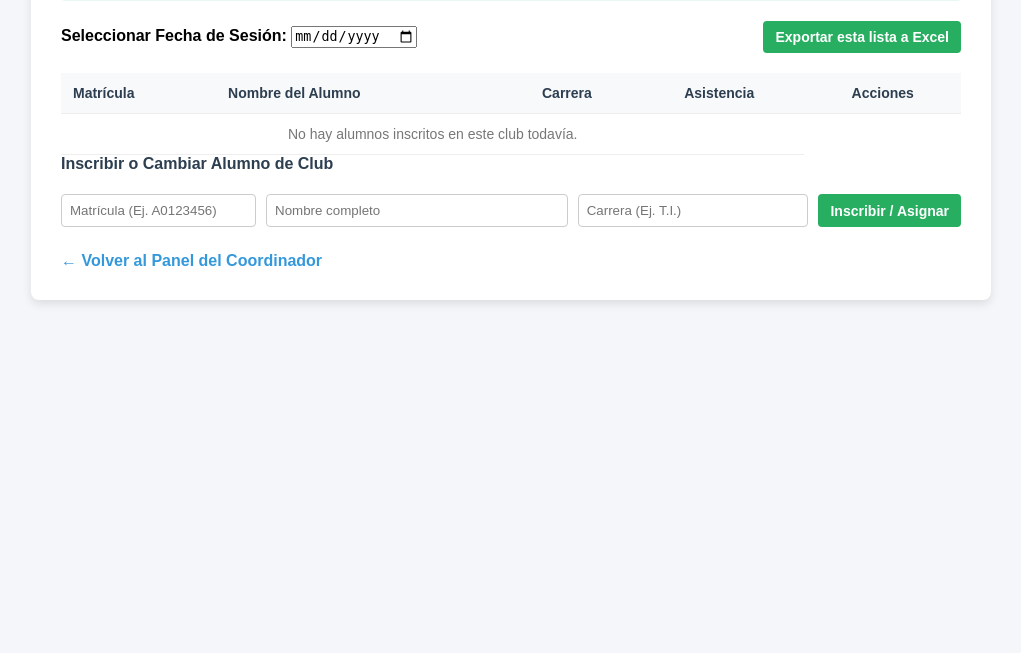
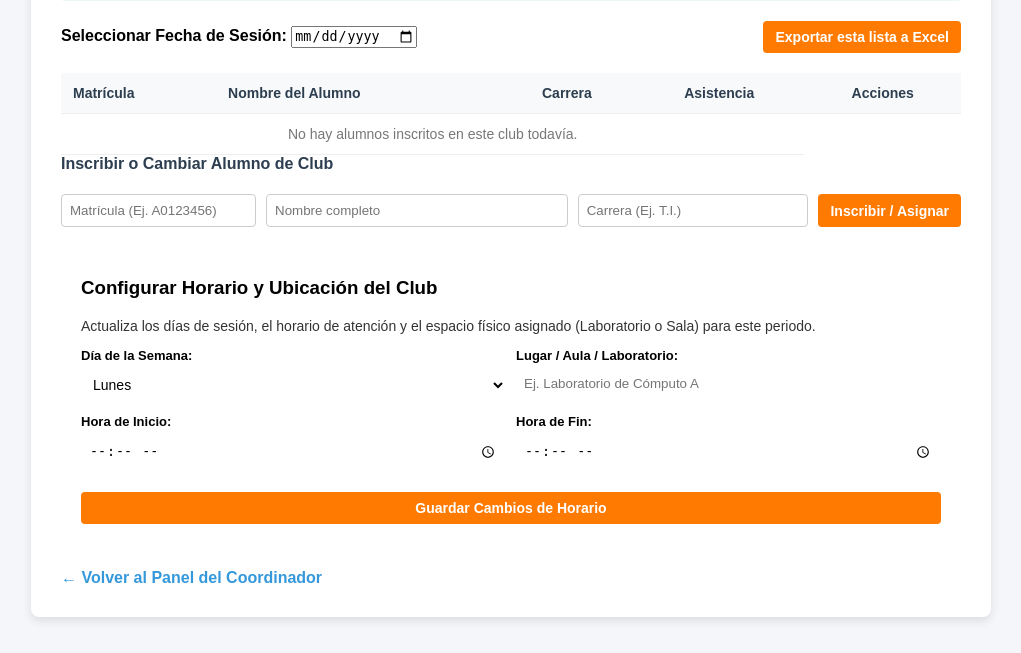
Before and after one commit to DilanLMtz/Red_Universitaria_Clubs_UTE, a Flask app: template app/templates/asistencias_club.html in a window 1280 px wide. Shown: the part 147-800 px from the top of the page, without its empty margins (129-1150 px from the left). Run offline with Flask 3, Linux system fonts and the light colour scheme; the template is opened without the code that fills it, so the values that code supplies are empty.

Commit message:
feat: Añadir formulario para modificar el horario y lugar del club

```diff
--- a/app/main.py
+++ b/app/main.py
@@ -121,7 +121,7 @@ def panel_alumno():
     cursor.execute("SELECT nombre_completo, carrera FROM Alumnos WHERE matricula = %s", (matricula_alumno,))
     alumno = cursor.fetchone()
 
-    # Obtener el club y sus múltiples horarios usando la tabla 'horarios'
+    # Obtener el club y los registros de la tabla 'horarios'
     cursor.execute("""
         SELECT c.nombre_club, h.dia_semana, h.hora_inicio, h.hora_fin, h.lugar
         FROM Inscripciones i
@@ -251,11 +251,15 @@ def ver_asistencias():
             'asistio': asistio
         })
 
-    return render_template('asistencias_club.html',
-                           club=club,
-                           lista_asistencia=lista_asistencia,
-                           fechas=fechas_registradas,
-                           fecha_seleccionada=fecha_seleccionada)
+    return render_template(
+        'asistencias_club.html',
+        club=club,
+        lista_asistencia=lista_asistencia,
+        fechas=fechas_registradas,
+        fecha_seleccionada=fecha_seleccionada,
+        id_club=id_club
+    )
+
 
 
 @app.route('/coordinador/exportar-excel/<fecha>')
@@ -529,16 +533,75 @@ def reiniciar_ciclo():
         </script>
     """
 
+@app.route('/coordinador/configurar-horario', methods=['POST'])
+def configurar_horario():
+    if 'id_usuario' not in session:
+        return redirect(url_for('index'))
+
+    id_usuario_coordinador = session['id_usuario']
+    dia_semana = request.form.get('dia_semana')
+    hora_inicio = request.form.get('hora_inicio')
+    hora_fin = request.form.get('hora_fin')
+    lugar = request.form.get('lugar')
+
+    conexion = obtener_conexion()
+    if not conexion:
+        return "Error de base de datos", 500
+
+    cursor = conexion.cursor(dictionary=True)
+    try:
+        # 1. Buscar automáticamente el club que administra este coordinador logueado
+        cursor.execute("SELECT id_club FROM Clubs WHERE id_coordinador = %s", (id_usuario_coordinador,))
+        club_admin = cursor.fetchone()
+
+        if not club_admin:
+            return """
+                <script>
+                    alert('Error: No tienes ningún club asignado como coordinador.');
+                    window.location.href = '/coordinador/asistencias';
+                </script>
+            """
+
+        id_club = club_admin['id_club']
+
+        # 2. Verificar si ya existe un horario para este club, para actualizarlo o insertarlo
+        cursor.execute("SELECT id_horario FROM horarios WHERE id_club = %s", (id_club,))
+        horario_existente = cursor.fetchone()
+
+        if horario_existente:
+            # Actualizar el horario existente
+            cursor.execute(
+                """UPDATE horarios
+                   SET dia_semana = %s, hora_inicio = %s, hora_fin = %s, lugar = %s
+                   WHERE id_club = %s""",
+                (dia_semana, hora_inicio, hora_fin, lugar, id_club)
+            )
+        else:
+            # Insertar un nuevo horario si no tenía
+            cursor.execute(
+                """INSERT INTO horarios (id_club, dia_semana, hora_inicio, hora_fin, lugar)
+                   VALUES (%s, %s, %s, %s, %s)""",
+                (id_club, dia_semana, hora_inicio, hora_fin, lugar)
+            )
+
+        conexion.commit()
+    except Exception as e:
+        conexion.rollback()
+        print(f"Error crítico al configurar horario: {e}")
+        return f"Error en la base de datos: {e}", 500
+    finally:
+        cursor.close()
+        conexion.close()
+
+    return """
+        <script>
+            alert('¡Horario y ubicación actualizados correctamente!');
+            window.location.href = '/coordinador/asistencias';
+        </script>
+    """
+
 @app.route('/coordinador/subir-excel', methods=['GET', 'POST'])
 def vista_subir_excel():
-
-    config_data = {
-        "fecha_inicio_cuatri": date.today().isoformat() # Guarda la fecha de hoy (Ej: "2026-10-26")
-    }
-
-    with open('config_cuatri.json', 'w') as f:
-        json.dump(config_data, f)
-
     if 'id_usuario' not in session:
         return redirect(url_for('index'))  # ¡Bloquea el acceso directo!
 
@@ -549,48 +612,78 @@ def vista_subir_excel():
     # Si entra por POST, procesa el archivo Excel
     archivo = request.files.get('archivo_excel')
     if not archivo or archivo.filename == '':
-        return render_template('subir_excel.html', mensaje=" No se seleccionó ningún archivo.")
+        return render_template('subir_excel.html', mensaje="No se seleccionó ningún archivo.")
 
     try:
         df = pd.read_excel(archivo)
     except Exception as e:
-        return render_template('subir_excel.html', mensaje=f" Error al leer el Excel: {e}")
+        return render_template('subir_excel.html', mensaje=f"Error al leer el Excel: {e}")
 
     columnas_requeridas = {'matricula', 'nombre_completo', 'nombre_club', 'carrera'}
     if not columnas_requeridas.issubset(df.columns):
-        return render_template('subir_excel.html', mensaje=f" El Excel debe tener las columnas: {list(columnas_requeridas)}")
+        return render_template('subir_excel.html', mensaje=f"El Excel debe tener las columnas: {list(columnas_requeridas)}")
 
     conexion = obtener_conexion()
     if not conexion:
-        return render_template('subir_excel.html', mensaje=" Error de conexión con la Base de Datos.")
+        return render_template('subir_excel.html', mensaje="Error de conexión con la Base de Datos.")
 
     cursor = conexion.cursor()
     registros_nuevos = 0
     inscripciones_nuevas = 0
 
-    for _, row in df.iterrows():
-        matricula = str(row['matricula']).strip()
-        nombre = str(row['nombre_completo']).strip()
-        nombre_club = str(row['nombre_club']).strip()
-        carrera = str(row['carrera']).strip() if 'carrera' in row else 'No especificada'  # Manejo de carrera
+    try:
+        for _, row in df.iterrows():
+            matricula = str(row['matricula']).strip()
+            nombre = str(row['nombre_completo']).strip()
+            nombre_club = str(row['nombre_club']).strip()
+            carrera = str(row['carrera']).strip() if 'carrera' in row else 'No especificada'
 
-        cursor.execute("SELECT matricula FROM Alumnos WHERE matricula = %s", (matricula,))
-        if not cursor.fetchone():
-            cursor.execute("INSERT INTO Alumnos (matricula, nombre_completo, contrasena, carrera) VALUES (%s, %s, %s, %s)",
-                           (matricula, nombre, matricula, carrera))
-            registros_nuevos += 1
+            # 1. Guardar o actualizar la fecha de inicio del cuatriciclo (Cooldown)
+            config_data = {"fecha_inicio_cuatri": date.today().isoformat()}
+            with open('config_cuatri.json', 'w') as f:
+                json.dump(config_data, f)
 
-        cursor.execute("SELECT id_club FROM Clubs WHERE nombre_club = %s", (nombre_club,))
-        resultado_club = cursor.fetchone()
+            # 2. Registrar alumno si no existe (con su carrera)
+            cursor.execute("SELECT matricula FROM Alumnos WHERE matricula = %s", (matricula,))
+            if not cursor.fetchone():
+                cursor.execute(
+                    "INSERT INTO Alumnos (matricula, nombre_completo, contrasena, carrera) VALUES (%s, %s, %s, %s)",
+                    (matricula, nombre, matricula, carrera)
+                )
+                registros_nuevos += 1
+            else:
+                # Actualizar carrera por si cambió
+                cursor.execute("UPDATE Alumnos SET carrera = %s WHERE matricula = %s", (carrera, matricula))
 
-        if resultado_club:
-            id_club = resultado_club[0]
+            # 3. Verificar si el club existe; si no, crearlo automáticamente
+            cursor.execute("SELECT id_club FROM Clubs WHERE nombre_club = %s", (nombre_club,))
+            resultado_club = cursor.fetchone()
+
+            if resultado_club:
+                id_club = resultado_club[0]
+            else:
+                cursor.execute("INSERT INTO Clubs (nombre_club) VALUES (%s)", (nombre_club,))
+                id_club = cursor.lastrowid
+
+            # 4. Inscribir al alumno al club si no está inscrito
             cursor.execute("SELECT id_inscripcion FROM Inscripciones WHERE matricula_alumno = %s AND id_club = %s",
                            (matricula, id_club))
             if not cursor.fetchone():
                 cursor.execute("INSERT INTO Inscripciones (matricula_alumno, id_club) VALUES (%s, %s)",
                                (matricula, id_club))
                 inscripciones_nuevas += 1
+
+        conexion.commit()
+    except Exception as e:
+        conexion.rollback()
+        cursor.close()
+        conexion.close()
+        return render_template('subir_excel.html', mensaje=f"Error al procesar datos: {e}")
+
+    cursor.close()
+    conexion.close()
+
+    return render_template('subir_excel.html', mensaje=f"¡Excel procesado con éxito! Alumnos nuevos: {registros_nuevos}, Inscripciones: {inscripciones_nuevas}")
 
 
     conexion.commit()
--- a/app/templates/asistencias_club.html
+++ b/app/templates/asistencias_club.html
@@ -4,25 +4,7 @@
     <meta charset="UTF-8">
     <meta name="viewport" content="width=device-width, initial-scale=1.0">
     <title>Historial de Asistencias - UTE</title>
-    <style>
-        body { font-family: Arial, sans-serif; background-color: #f4f6f9; margin: 0; padding: 30px; }
-        .container { max-width: 900px; margin: auto; background: white; padding: 30px; border-radius: 8px; box-shadow: 0 4px 10px rgba(0,0,0,0.1); }
-        h2 { color: #2c3e50; margin-top: 0; }
-        .info-box { background: #e8f8f5; color: #117a65; padding: 12px; border-radius: 4px; margin-bottom: 20px; font-size: 14px; }
-        .controls { display: flex; justify-content: space-between; align-items: center; margin-bottom: 20px; flex-wrap: wrap; gap: 10px; }
-        select, .btn { padding: 8px 12px; border-radius: 4px; border: 1px solid #ccc; font-size: 14px; }
-        .btn { background: #3498db; color: white; text-decoration: none; font-weight: bold; border: none; cursor: pointer; display: inline-block; }
-        .btn:hover { background: #2980b9; }
-        .btn-excel { background: #27ae60; }
-        .btn-excel:hover { background: #219653; }
-        table { width: 100%; border-collapse: collapse; margin-top: 10px; }
-        th, td { padding: 12px; text-align: left; border-bottom: 1px solid #eee; font-size: 14px; }
-        th { background-color: #f8f9fa; color: #2c3e50; }
-        .status-yes { color: #27ae60; font-weight: bold; font-size: 18px; }
-        .status-no { color: #e74c3c; font-weight: bold; font-size: 18px; }
-        .back { display: inline-block; margin-top: 25px; color: #3498db; text-decoration: none; font-weight: bold; }
-        .back:hover { text-decoration: underline; }
-    </style>
+    <link rel="stylesheet" href="{{ url_for('static', filename='css/asistencias.css') }}">
 </head>
 <body>
     <div class="container">
@@ -38,7 +20,7 @@
             </div>
 
             <div>
-                <a href="/coordinador/exportar-excel/{{ fecha_seleccionada }}" class="btn btn-excel"> Exportar esta lista a Excel</a>
+                <a href="/coordinador/exportar-excel/{{ fecha_seleccionada }}" class="btn"> Exportar esta lista a Excel</a>
             </div>
         </form>
 <table>
@@ -86,10 +68,54 @@
                 <input type="text" name="matricula" placeholder="Matrícula (Ej. A0123456)" required style="padding: 8px; flex: 1; border: 1px solid #ccc; border-radius: 4px;">
                 <input type="text" name="nombre" placeholder="Nombre completo" required style="padding: 8px; flex: 2; border: 1px solid #ccc; border-radius: 4px;">
                 <input type="text" name="carrera" placeholder="Carrera (Ej. T.I.)" required style="padding: 8px; flex: 1.5; border: 1px solid #ccc; border-radius: 4px;">
-                <button type="submit" class="btn" style="background: #27ae60;">Inscribir / Asignar</button>
+                <button type="submit" class="btn">Inscribir / Asignar</button>
             </form>
+
+            <!-- Sección de Configuración de Horario y Ubicación del Club -->
+        <div style="background: var(--card-bg); padding: 20px; border-radius: 8px; border: 1px solid var(--border-color); margin-top: 30px;">
+            <h3 style="color: var(--primary-orange); margin-top: 0;">Configurar Horario y Ubicación del Club</h3>
+            <p style="font-size: 14px; color: var(--text-color); opacity: 0.8;">
+                Actualiza los días de sesión, el horario de atención y el espacio físico asignado (Laboratorio o Sala) para este periodo.
+            </p>
+
+            <form action="/coordinador/configurar-horario" method="POST" style="display: flex; flex-direction: column; gap: 12px;">
+        <!-- Asegúrate de pasar el id_club actual -->
+                <input type="hidden" name="id_club" value="{{ id_club }}">
+
+                <div style="display: flex; gap: 10px; flex-wrap: wrap;">
+                    <div style="flex: 1; min-width: 200px;">
+                        <label style="font-size: 13px; font-weight: bold; display: block; margin-bottom: 5px;">Día de la Semana:</label>
+                        <select name="dia_semana" required style="width: 100%; padding: 8px; border: 1px solid var(--border-color); border-radius: 4px; background: var(--card-bg); color: var(--text-color);">
+                            <option value="Lunes">Lunes</option>
+                            <option value="Martes">Martes</option>
+                            <option value="Miércoles">Miércoles</option>
+                            <option value="Jueves">Jueves</option>
+                            <option value="Viernes">Viernes</option>
+                        </select>
+                    </div>
+
+                    <div style="flex: 1; min-width: 200px;">
+                        <label style="font-size: 13px; font-weight: bold; display: block; margin-bottom: 5px;">Lugar / Aula / Laboratorio:</label>
+                        <input type="text" name="lugar" placeholder="Ej. Laboratorio de Cómputo A" required style="width: 100%; padding: 8px; border: 1px solid var(--border-color); border-radius: 4px; box-sizing: border-box; background: var(--card-bg); color: var(--text-color);">
+                    </div>
+                </div>
+
+                <div style="display: flex; gap: 10px; flex-wrap: wrap;">
+                    <div style="flex: 1; min-width: 200px;">
+                        <label style="font-size: 13px; font-weight: bold; display: block; margin-bottom: 5px;">Hora de Inicio:</label>
+                        <input type="time" name="hora_inicio" required style="width: 100%; padding: 8px; border: 1px solid var(--border-color); border-radius: 4px; box-sizing: border-box; background: var(--card-bg); color: var(--text-color);">
+                    </div>
+
+                    <div style="flex: 1; min-width: 200px;">
+                        <label style="font-size: 13px; font-weight: bold; display: block; margin-bottom: 5px;">Hora de Fin:</label>
+                        <input type="time" name="hora_fin" required style="width: 100%; padding: 8px; border: 1px solid var(--border-color); border-radius: 4px; box-sizing: border-box; background: var(--card-bg); color: var(--text-color);">
+                    </div>
+                </div>
+
+                <button type="submit" class="btn" style="margin-top: 10px;">Guardar Cambios de Horario</button>
+            </form>
+        </div>
         <a href="/coordinador" class="back">← Volver al Panel del Coordinador</a>
         </div>
-
 </body>
 </html>
```
